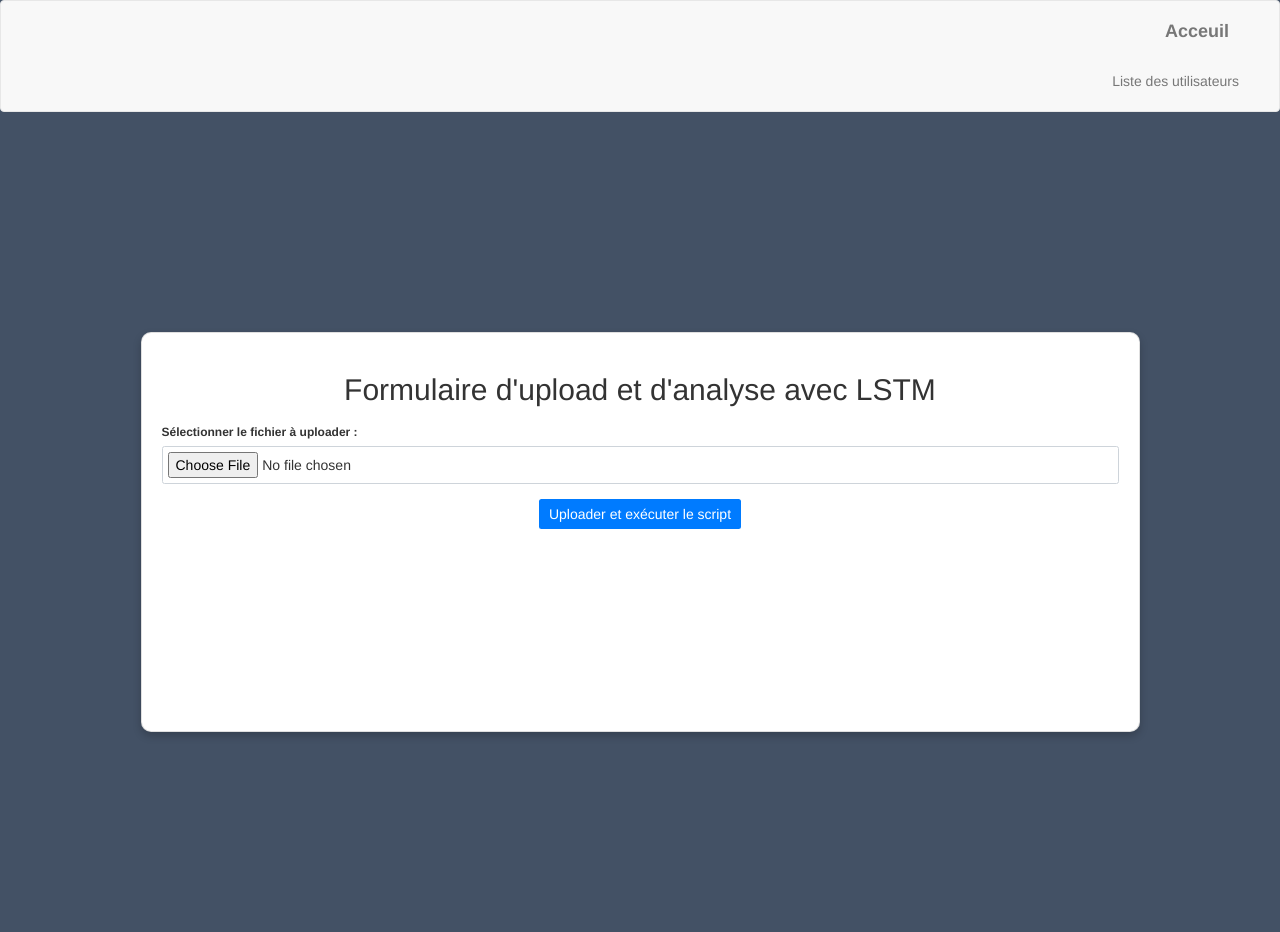
After one commit to valent33/Projet2_secu_IoT, a Flask app: page /analyse_fichier in a window 1280 px wide. The commit adds this page. Run offline with Flask 3, Linux system fonts and the light colour scheme; some libraries are stand-ins or nearby versions.

Commit message:
organisation site

```diff
--- a/mailBDD/app.py
+++ b/mailBDD/app.py
@@ -3,55 +3,59 @@ import mysql.connector
 from flask_mysqldb import MySQL
 import os
 
+app = Flask(__name__)  # création d'un objet serveur
 
-app = Flask(__name__)# création d'un objet serveur
-
-#Config du serveur
+# Config du serveur
 app.config['MYSQL_HOST'] = 'localhost'
 app.config['MYSQL_USER'] = 'root'
 app.config['MYSQL_PASSWORD'] = ''
-app.config['MYSQL_DB'] = 'tp2users'#Nom BDD locale
+app.config['MYSQL_DB'] = 'IOT'  # Nom BDD locale
+app.config['MYSQL_UNIX_SOCKET'] = '/opt/lampp/var/mysql/mysql.sock'
 mysql = MySQL(app)
 
 
-@app.route('/',methods=['GET','POST'])
+@app.route('/', methods=['GET', 'POST'])
 def index():
     error = None
-    #Fonction permettant de faire la connexion  d'un utilisateur de la base de données
+    # Fonction permettant de faire la connexion  d'un utilisateur de la base de données
     if request.method == 'POST':
-
-        # try:
-        file = request.files['file']
-
-        # Save the file to the uploads folder
-        file.save(os.path.join('.\\uploads', file.filename))
-
-        # Run the script with the file path as an argument
-        os.system(f"python ./analyse_LSTM.py .\\uploads\\{file.filename} -test")
-        # except:
-        #     pass
-
-        try:
-            userInfos = request.form
-            cur = mysql.connection.cursor()
-            contenuUsers = cur.execute("SELECT * FROM users WHERE email = %s AND password = %s ", (userInfos['email'],userInfos['password'],))
-            if contenuUsers > 0:
-                #userInfos = cur.fetchone()
-                #return userInfos
-                return redirect('/liste_user')
-            else :
-                error = "E-mail ou mot de passe incorrect!! "
-        except:
-            pass
-
+        userInfos = request.form
+        cur = mysql.connection.cursor()
+        contenuUsers = cur.execute("SELECT * FROM users WHERE email = %s AND password = %s ", (userInfos['email'],userInfos['password'],))
+        if contenuUsers > 0:
+            return redirect('/liste_user')
+        else :
+            error = "E-mail ou mot de passe incorrect!! "
         return render_template('index.html', error=error)
     return render_template("index.html")
 
 
+@app.route('/analyse_fichier', methods=['GET', 'POST'])
+def analyse_fichier():
+    error = None
+    if request.method == 'POST':
+        file = request.files['file']
+        # Définir le chemin de destination pour enregistrer le fichier
+        upload_folder = './uploads'
+        if not os.path.exists(upload_folder):
+            os.makedirs(upload_folder)
+        file_path = os.path.join(upload_folder, file.filename)
+        # Enregistrer le fichier dans le dossier uploads
+        file.save(file_path)
+        # Exécuter le script avec le chemin du fichier en tant qu'argument
+        cmd = f"python ./analyse_LSTM.py {file_path} -test"
+        os.system(cmd)
 
-@app.route('/register',methods=['GET','POST'])
+    return render_template('analyse_fichier.html')
+
+@app.route('/analyse_fichier')
+def toanalyse():
+    return render_template('analyse_fichier.html')
+
+
+@app.route('/register', methods=['GET', 'POST'])
 def register():
-    #Fonction permettant d'entrer un utilisateur de la base de données
+    # Fonction permettant d'entrer un utilisateur de la base de données
     if request.method == 'POST':
         userInfos = request.form
         nom_user = userInfos['nom_user']
@@ -59,7 +63,8 @@ def register():
         email = userInfos['email']
         password = userInfos['password']
         cur = mysql.connection.cursor()
-        cur.execute ("INSERT INTO users(nom_user, prenom_user, email, password) VALUES (%s, %s, %s, %s)", (nom_user, prenom_user, email, password))
+        cur.execute("INSERT INTO users(nom_user, prenom_user, email, password) VALUES (%s, %s, %s, %s)",
+                    (nom_user, prenom_user, email, password))
         mysql.connection.commit()
         return redirect('/liste_user')
     return render_template("register.html")
@@ -67,12 +72,16 @@ def register():
 
 @app.route('/liste_user')
 def render_infos():
-    userInfos= getUsers()
-    return render_template('liste_user.html',userInfos=userInfos)
+    userInfos = getUsers()
+    return render_template('liste_user.html', userInfos=userInfos)
+
+@app.route('/liste_user')
+def toliste():
+    return render_template('liste_user.html')
 
 
 def getUsers():
-    #Fonction permettant de recuperer tous les utilisateurs de la base de données
+    # Fonction permettant de recuperer tous les utilisateurs de la base de données
     cur = mysql.connection.cursor()
     contenuUsers = cur.execute("SELECT * FROM users")
     if contenuUsers > 0:
@@ -85,10 +94,10 @@ def run_server():
         # Run the app server on localhost:4449
         app.run('localhost', 4449)
 
+
 @app.route('/register')
 def pageregister():
     return render_template('register.html')
 
 
-
 run_server()
--- /dev/null
+++ b/mailBDD/templates/analyse_fichier.html
@@ -0,0 +1,101 @@
+<!DOCTYPE html>
+<html lang="fr">
+<head>
+  <meta charset="UTF-8">
+  <title>Formulaire d'upload et d'exécution de script</title>
+  <!-- Bootstrap CSS -->
+  <link rel="stylesheet" href="https://maxcdn.bootstrapcdn.com/bootstrap/4.0.0/css/bootstrap.min.css">
+  <link rel="stylesheet" href="https://use.fontawesome.com/releases/v5.7.1/css/all.css">
+  <link href="//netdna.bootstrapcdn.com/bootstrap/3.1.0/css/bootstrap.min.css" rel="stylesheet" id="bootstrap-css">
+<style>
+    body {
+       	background-color: #435165;
+       	margin: 0;
+    }
+    .navbar-brand {
+      	font-weight: bold;
+    }
+    .navbar-right li a {
+       	color: #fff;
+       	margin-left: 10px;
+    }
+    .navbar-right li a:hover {
+      	color: #d9d9d9;
+    }
+    .container {
+      display: flex;
+      align-items: center;
+      justify-content: center;
+      height: 100vh;
+    }
+    .card {
+      width: 90%; /* Augmentation de la largeur */
+      height: 50%; /* Augmentation de la hauteur */
+      padding: 2rem;
+      border-radius: 1rem;
+      box-shadow: 0 4px 8px 0 rgba(0,0,0,0.2);
+    }
+    .form-group {
+      margin-bottom: 1.5rem;
+    }
+    label {
+      font-size: 1.2rem;
+      font-weight: bold;
+      margin-bottom: 0.5rem;
+    }
+    input[type=file] {
+      padding: 0.5rem;
+      border: 1px solid #ced4da;
+      border-radius: 0.25rem;
+    }
+    input[type=submit] {
+      background-color: #007bff;
+      border: none;
+      color: #fff;
+      padding: 0.5rem 1rem;
+      border-radius: 0.25rem;
+      transition: background-color 0.2s ease;
+    }
+    input[type=submit]:hover {
+      background-color: #0069d9;
+      cursor: pointer;
+    }
+</style>
+</head>
+<body>
+    <nav class="navbar navbar-default">
+        <div class="container-fluid">
+            <div class="navbar-header">
+                <button type="button" class="navbar-toggle collapsed" data-toggle="collapse" data-target="#navbar-collapse">
+                    <span class="sr-only">Toggle navigation</span>
+                    <span class="icon-bar"></span>
+                    <span class="icon-bar"></span>
+                    <span class="icon-bar"></span>
+                </button>
+                <a class="navbar-brand" href="{{ url_for('index') }}">Acceuil</a>
+            </div>
+        <div class="collapse navbar-collapse" id="navbar-collapse">
+            <ul class="nav navbar-nav navbar-right">
+                <li><a href="{{ url_for('toliste') }}">Liste des utilisateurs</a></li>
+            </ul>
+        </div>
+    </div>
+</nav>
+  <div class="container">
+    <div class="card">
+      <h2 class="text-center mb-4">Formulaire d'upload et d'analyse avec LSTM</h2>
+      <form method="POST" enctype="multipart/form-data">
+        <div class="form-group">
+          <label for="file">Sélectionner le fichier à uploader :</label>
+          <input type="file" class="form-control-file" id="file" name="file">
+        </div>
+        <div class="form-group text-center">
+          <input type="submit" class="btn btn-primary" value="Uploader et exécuter le script">
+        </div>
+      </form>
+    </div>
+  </div>
+<script src="//code.jquery.com/jquery-1.11.1.min.js"></script>
+<script src="//netdna.bootstrapcdn.com/bootstrap/3.1.0/js/bootstrap.min.js"></script>
+</body>
+</html>
```
Also changed, not shown: mailBDD/templates/index.html (+33 -5 lines), mailBDD/templates/liste_user.html (+46 -3 lines), mailBDD/templates/register.html (+35 -0 lines).
